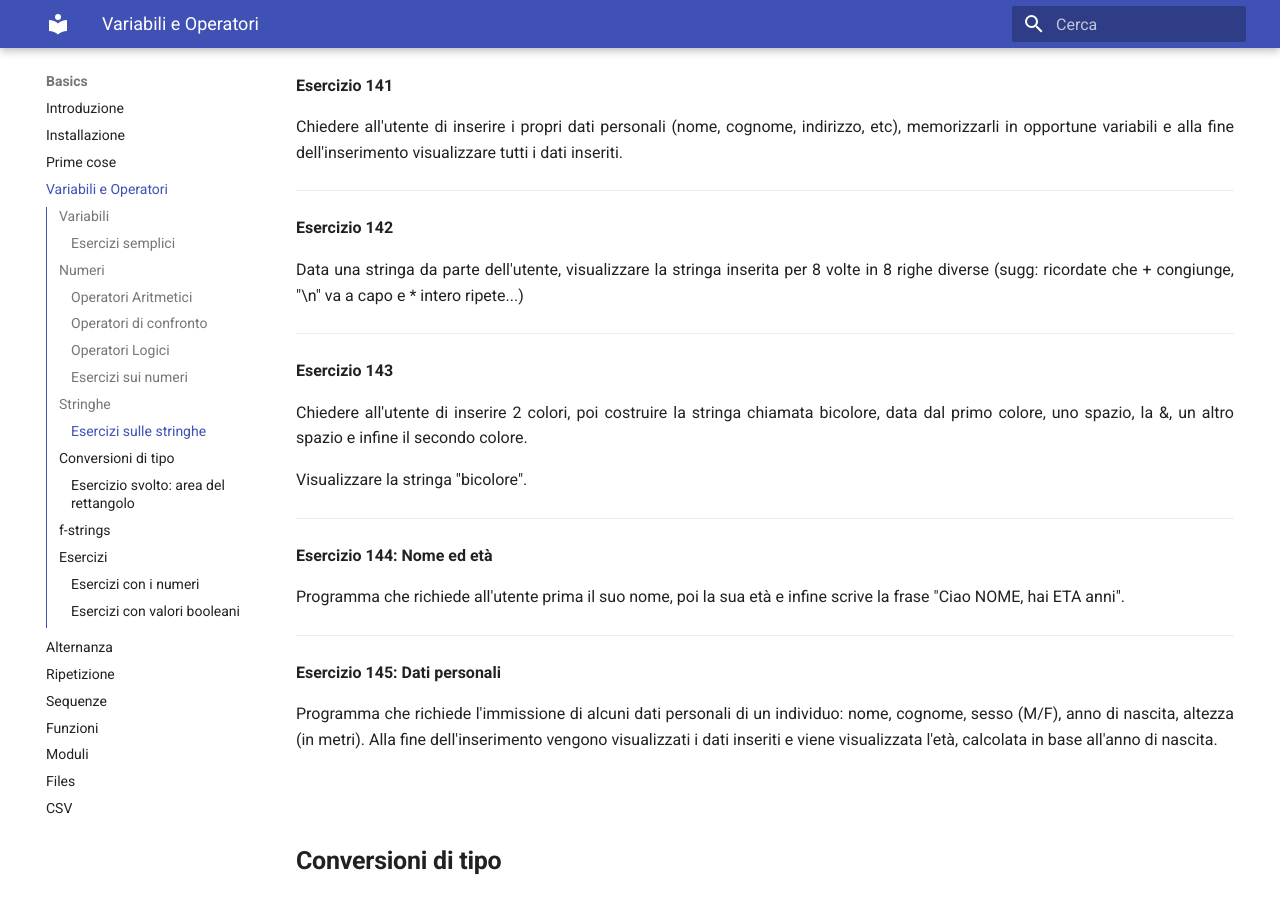
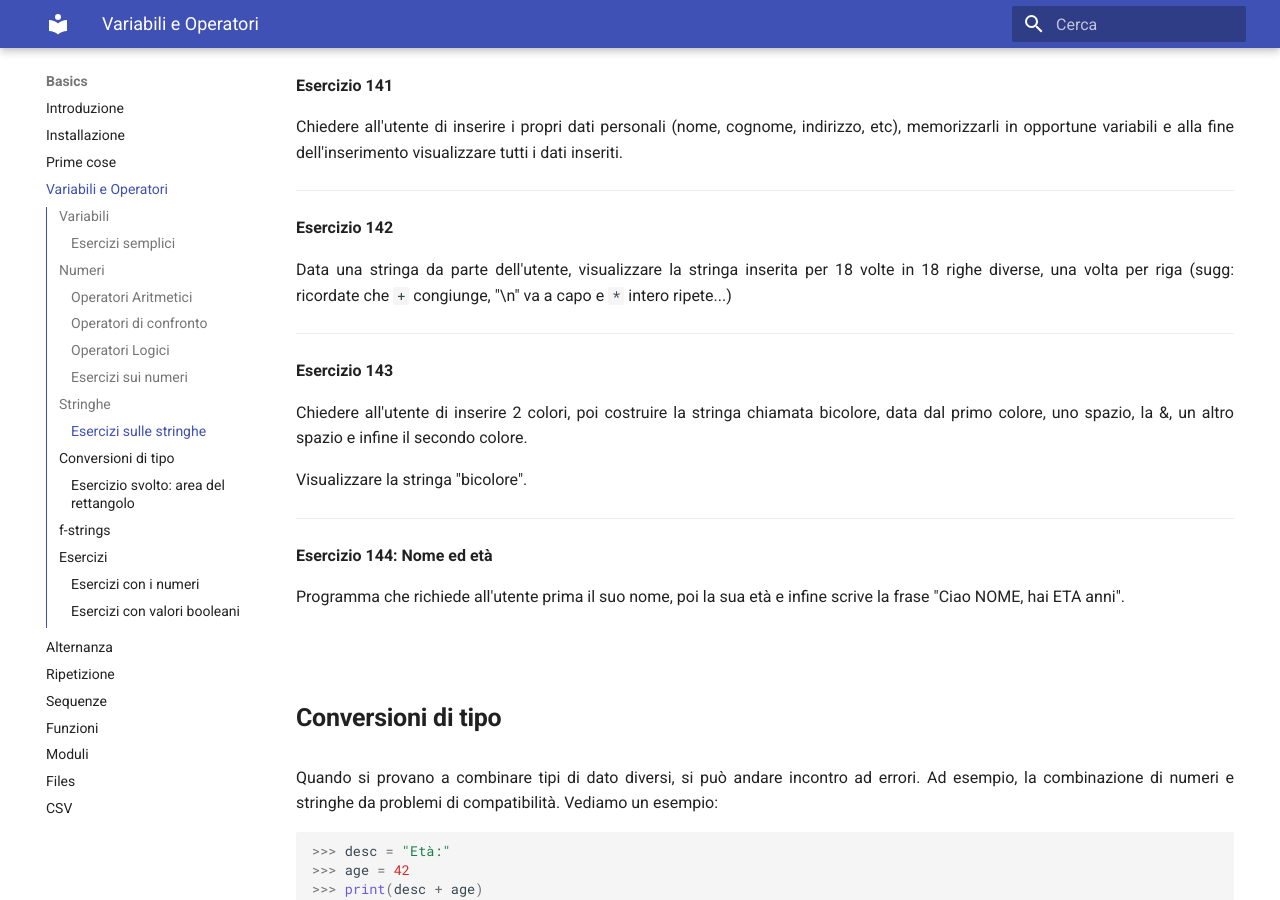
Before and after one commit to adjamhub/pyhandouts, an MkDocs documentation site: the page built from docs/basics/101_var.md, in a window 1280 px wide and 900 px high, scrolled down 10327 px. Built offline with MkDocs 1.6.1 and Material for MkDocs 9.7.7, drawn with Linux system fonts in a browser that asks for light colours; some of the changed text lies outside the part shown.

Commit message:
Aggiorna esercizi

```diff
--- a/docs/basics/101_var.md
+++ b/docs/basics/101_var.md
@@ -523,8 +523,8 @@ dell'inserimento visualizzare tutti i dati inseriti.
 **Esercizio 142**
 
 Data una stringa da parte dell'utente, visualizzare la stringa inserita
-per 8 volte in 8 righe diverse (sugg: ricordate che + congiunge, "\n"
-va a capo e * intero ripete...)
+per 18 volte in 18 righe diverse, una volta per riga (sugg: ricordate che `+` congiunge, "\n"
+va a capo e `*` intero ripete...)
 
 
 ------------------------------------------------------------------------------------------------
@@ -544,14 +544,7 @@ Visualizzare la stringa "bicolore".
 Programma che richiede all'utente prima il suo nome, poi la sua età e
 infine scrive la frase "Ciao NOME, hai ETA anni".
 
-------------------------------------------------------------------------------------------------
 
-**Esercizio 145: Dati personali**
-
-Programma che richiede l'immissione di alcuni dati personali di un
-individuo: nome, cognome, sesso (M/F), anno di nascita, altezza (in
-metri). Alla fine dell'inserimento vengono visualizzati i dati inseriti
-e viene visualizzata l'età, calcolata in base all'anno di nascita.
 
 
 <!-- #################################################################################################### -->
```
Also changed, not shown: other parts of docs/basics/101_var.md (+9 -0 lines).
